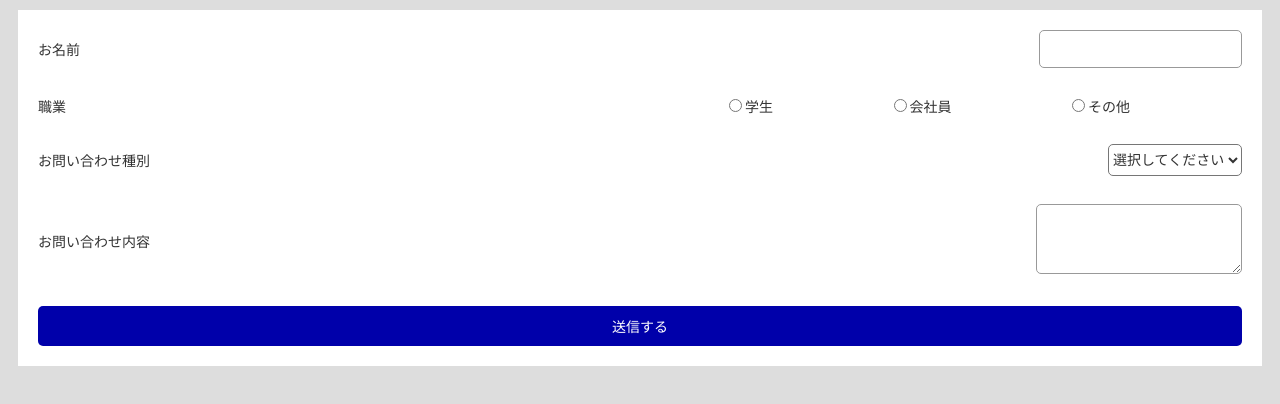
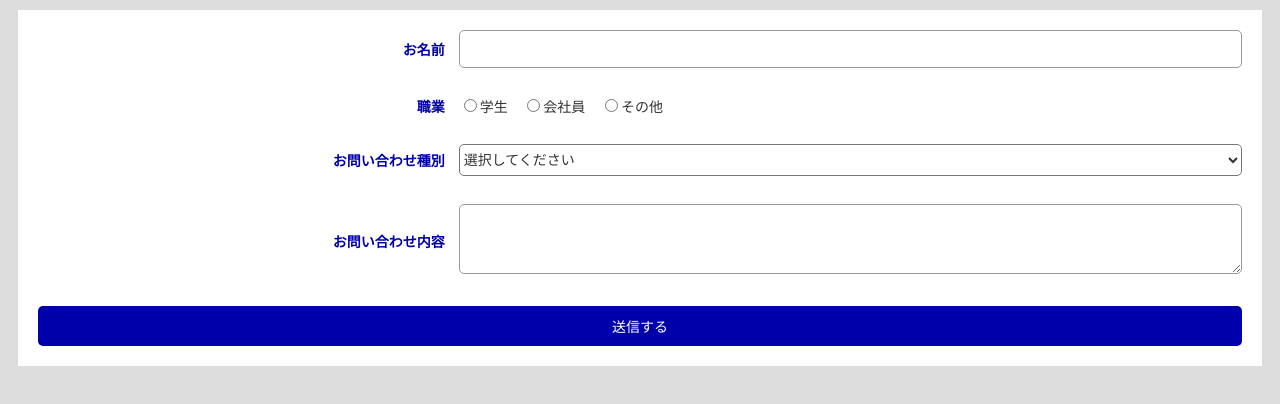
Before and after one commit to Maekita415/S1A226, a plain HTML site: page ensyu/23_2.html in a window 1280 px wide. Drawn offline with Linux system fonts and the light colour scheme.

Commit message:
Add files via upload

```diff
--- a/ensyu/23_1.css
+++ b/ensyu/23_1.css
@@ -17,7 +17,7 @@ p {
 /*ここから*/
 p::before{
   content: "■";
-  margin-right: 40px;
+  margin-right: 4px;
   color: #ef626c;
 }
 input[type="text"],select,
--- a/ensyu/23_2.css
+++ b/ensyu/23_2.css
@@ -22,6 +22,13 @@ dl{
     align-items: center;
 }
 dt{
+    flex: 1 1 30px;
+    text-align: right;
+    margin-right: 1em;
+    font-weight: bold;
+    color: #00a;
+}
+dd{
     flex: 2 1 30px;
     margin-left: 0;
 }
@@ -32,7 +39,7 @@ input[type="text"],textarea{
     border-radius: 5px;
 }
 .job{
-    margin-right: 8em;
+    margin-right:.8em;
 }
 select{
     background: #fff;
@@ -65,7 +72,8 @@ input[type="submit"]{
     dd{
         margin-left: 0;
     }
-    .job{margin-right: .8em;
+    .job{
+        margin-right: .8em;
     }
 
 }
```
